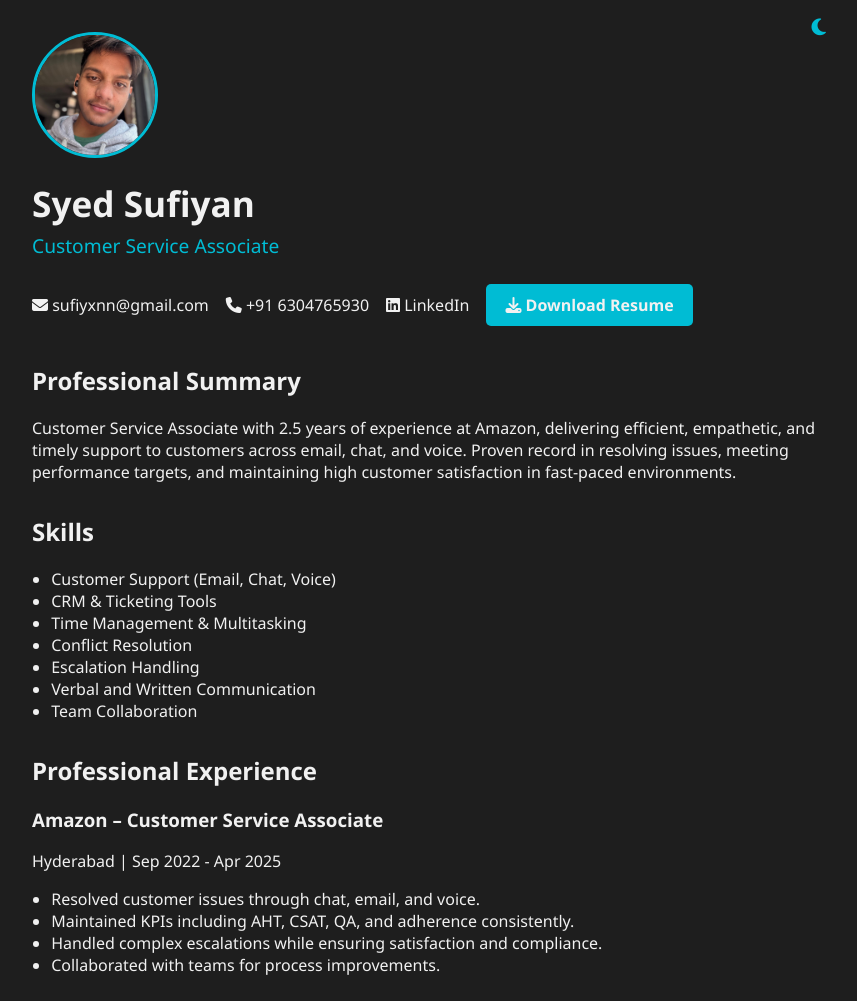
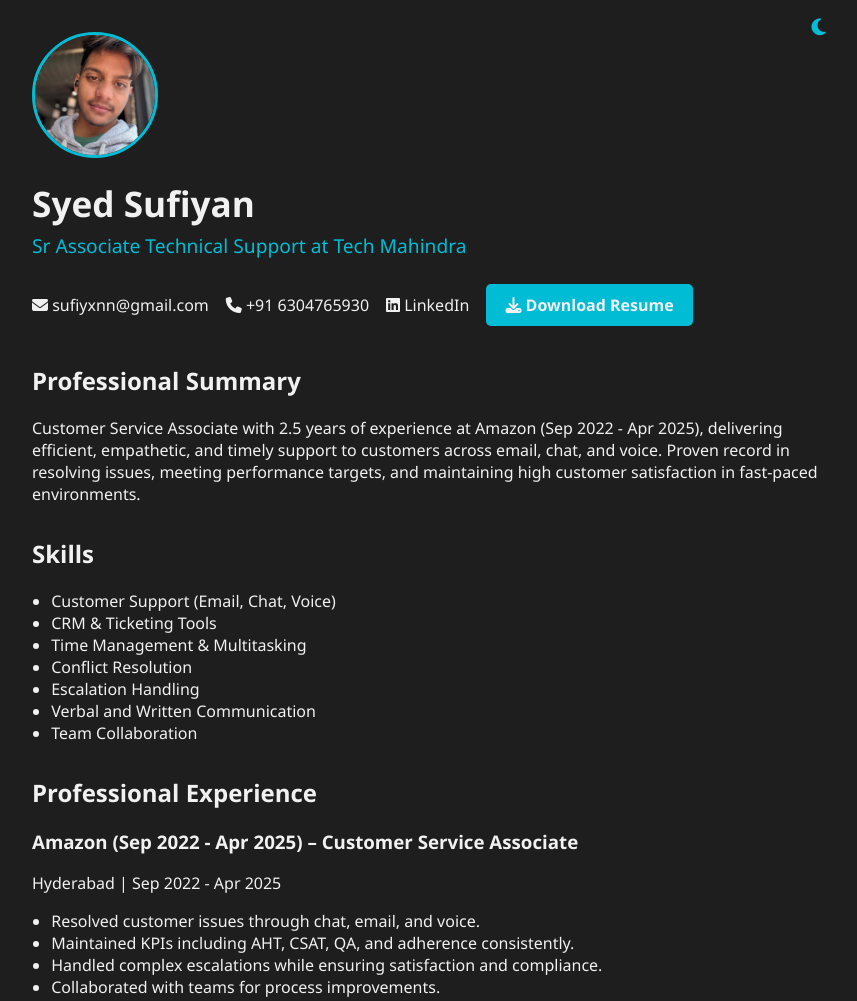
Before and after one commit to Sufiyxn/syed-resume, a plain HTML site: page index.html in a window 1280 px wide. Shown: the top 1001 px of the page, without its empty margins (208-1065 px from the left). Drawn offline with Linux system fonts and the light colour scheme.

Commit message:
Updated role, resume, and current position

```diff
--- a/index.html
+++ b/index.html
@@ -16,7 +16,7 @@
     <header>
       <img src="profile.jpg" alt="Syed Sufiyan" class="profile-pic" />
       <h1>Syed Sufiyan</h1>
-      <p>Customer Service Associate</p>
+      <p>Sr Associate Technical Support at Tech Mahindra</p>
       <div class="contact">
         <a href="mailto:sufiyxnn@gmail.com"><i class="fas fa-envelope"></i> sufiyxnn@gmail.com</a>
         <a href="tel:+916304765930"><i class="fas fa-phone"></i> +91 6304765930</a>
@@ -29,7 +29,7 @@
 
     <section>
       <h2>Professional Summary</h2>
-      <p>Customer Service Associate with 2.5 years of experience at Amazon, delivering efficient, empathetic, and timely support to customers across email, chat, and voice. Proven record in resolving issues, meeting performance targets, and maintaining high customer satisfaction in fast-paced environments.</p>
+      <p>Customer Service Associate with 2.5 years of experience at Amazon (Sep 2022 - Apr 2025), delivering efficient, empathetic, and timely support to customers across email, chat, and voice. Proven record in resolving issues, meeting performance targets, and maintaining high customer satisfaction in fast-paced environments.</p>
     </section>
 
     <section>
@@ -47,7 +47,7 @@
 
     <section>
       <h2>Professional Experience</h2>
-      <h3>Amazon – Customer Service Associate</h3>
+      <h3>Amazon (Sep 2022 - Apr 2025) – Customer Service Associate</h3>
       <p>Hyderabad | Sep 2022 - Apr 2025</p>
       <ul>
         <li>Resolved customer issues through chat, email, and voice.</li>
```
Also changed, not shown: 1 other file.
